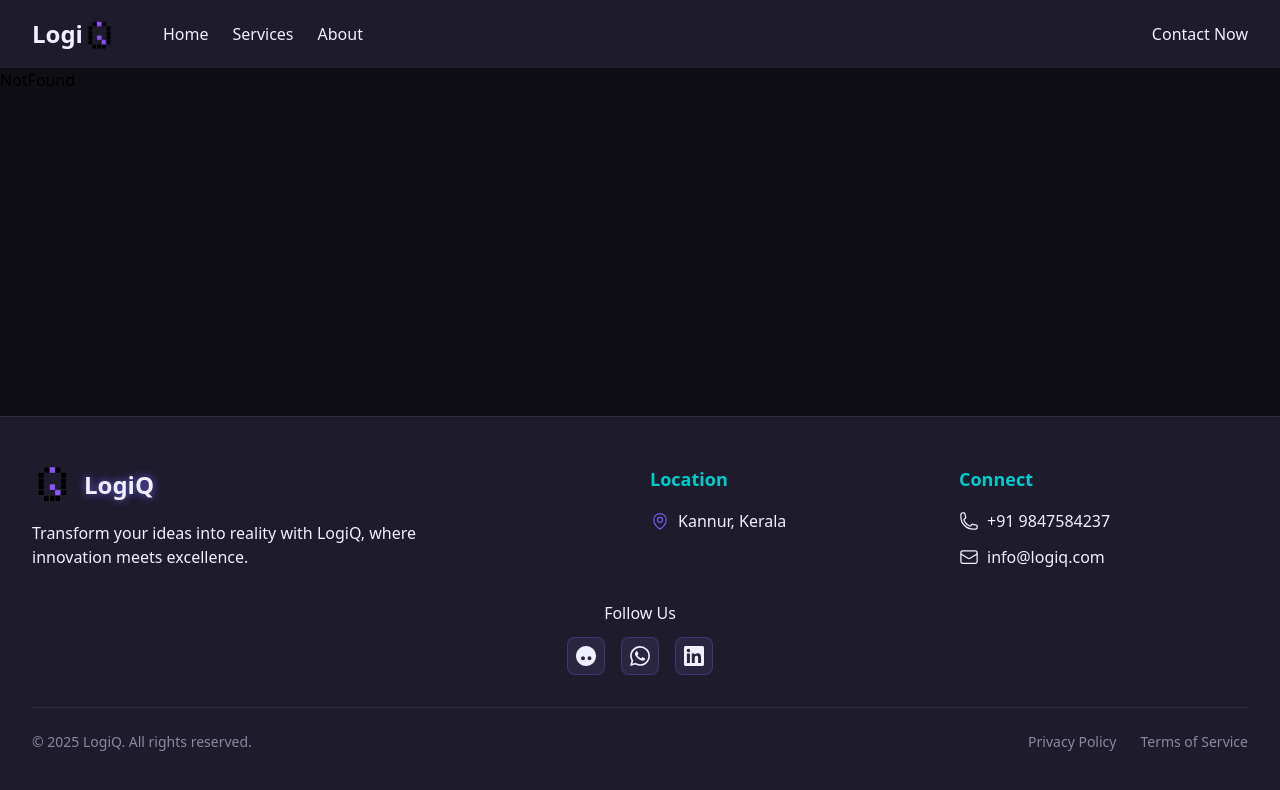
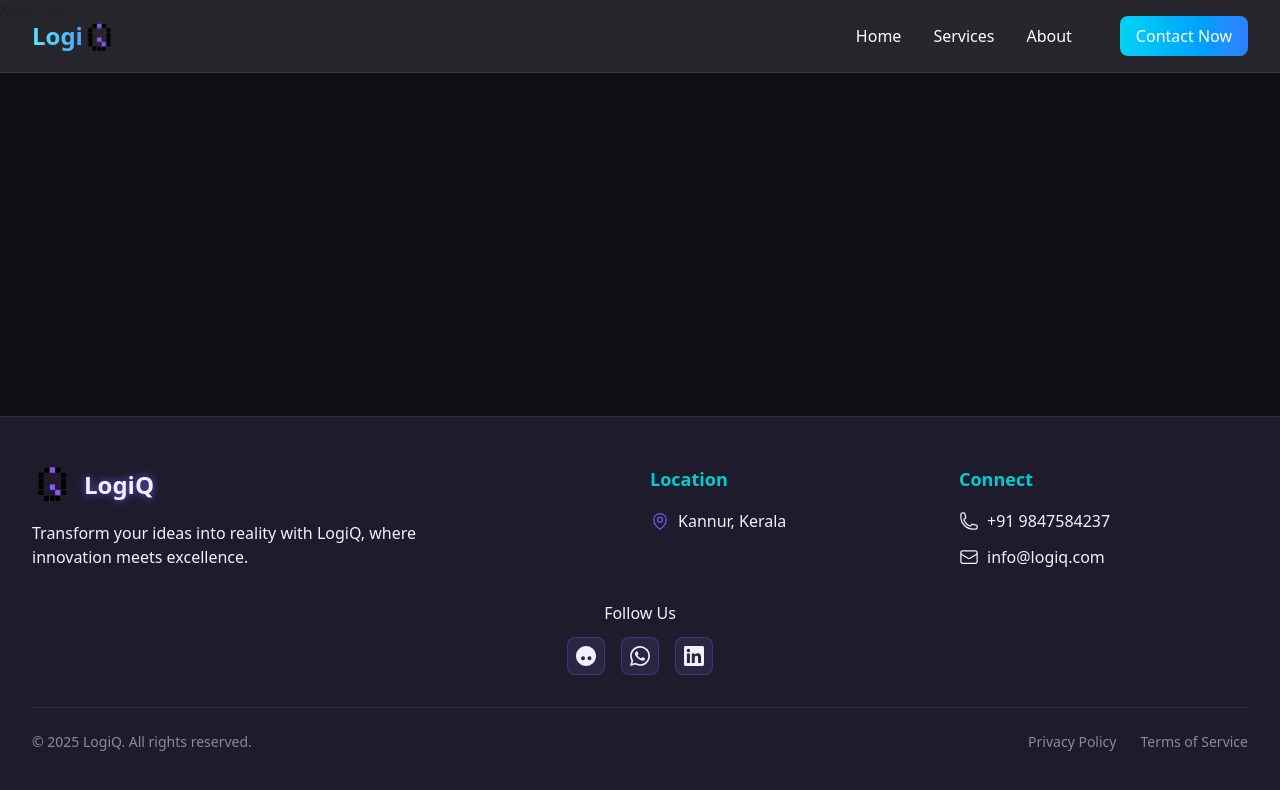
Before and after one commit to aakamshpm/logiQ, a React (Vite) app: page /contact in a window 1280 px wide. Shown: the top 790 px of the page. Built offline with nearby package versions, Linux system fonts and the light colour scheme.

Commit message:
made the navbar blurred with fixed postition

```diff
--- a/src/components/Navbar.tsx
+++ b/src/components/Navbar.tsx
@@ -5,9 +5,9 @@ const Navbar = () => {
   const [toggle, setToggle] = useState(false);
 
   return (
-    <nav className="bg-secondary w-full px-3 py-4">
+    <nav className="w-full fixed top-0 left-0 z-50 bg-white/10 backdrop-blur-md border-b border-white/10">
       {/* Mobile Navigation Bar */}
-      <div className="flex flex-row justify-between items-center md:hidden">
+      <div className="flex flex-row justify-between items-center md:hidden p-4">
         <div
           className="cursor-pointer"
           onClick={() => setToggle((prev) => !prev)}
@@ -18,7 +18,7 @@ const Navbar = () => {
             viewBox="0 0 24 24"
             strokeWidth="1.5"
             stroke="currentColor"
-            className="size-6 text-primary"
+            className="size-6 text-white"
           >
             <path
               strokeLinecap="round"
@@ -29,8 +29,9 @@ const Navbar = () => {
         </div>
 
         <Link to="/" className="flex flex-row items-center w-max">
-          <h3 className="text-2xl font-bold text-primary">Logi</h3>
-
+          <h3 className="text-2xl font-bold bg-gradient-to-r from-cyan-300 to-blue-400 text-transparent bg-clip-text">
+            Logi
+          </h3>
           <img
             className="w-8 mt-1 object-cover"
             src="/images/logo.png"
@@ -39,25 +40,37 @@ const Navbar = () => {
         </Link>
 
         {toggle && (
-          <div className="absolute top-16 left-0 w-full bg-secondary shadow-lg p-4">
+          <div className="absolute top-16 left-0 w-full bg-white/10 backdrop-blur-md border-b border-white/10 p-4">
             <ul className="flex flex-col space-y-4">
               <li>
-                <Link to="/" className="text-primary">
+                <Link
+                  to="/"
+                  className="text-white hover:text-cyan-300 transition-colors"
+                >
                   Home
                 </Link>
               </li>
               <li>
-                <Link to="/about" className="text-primary ">
+                <Link
+                  to="/about"
+                  className="text-white hover:text-cyan-300 transition-colors"
+                >
                   About
                 </Link>
               </li>
               <li>
-                <Link to="/services" className="text-primary">
+                <Link
+                  to="/services"
+                  className="text-white hover:text-cyan-300 transition-colors"
+                >
                   Services
                 </Link>
               </li>
               <li>
-                <Link to="/contact" className="text-primary ">
+                <Link
+                  to="/contact"
+                  className="text-white hover:text-cyan-300 transition-colors"
+                >
                   Contact
                 </Link>
               </li>
@@ -66,62 +79,53 @@ const Navbar = () => {
         )}
       </div>
 
-      {/* Desktop Navigaton Bar */}
-      <div>
-        <div className="hidden md:flex md:justify-between md:items-center px-5">
-          <Link
-            to="/"
-            className="flex flex-row items-center gap-x-12 justify-between w-max"
-          >
-            <div className="flex flex-row items-center">
-              <h3 className="text-2xl font-bold text-primary">Logi</h3>
+      {/* Desktop Navigation Bar */}
+      <div className="hidden md:flex justify-between items-center p-4 px-8">
+        <Link to="/" className="flex flex-row items-center">
+          <h3 className="text-2xl font-bold bg-gradient-to-r from-cyan-300 to-blue-400 text-transparent bg-clip-text">
+            Logi
+          </h3>
           <img
             className="w-8 mt-1 object-cover"
             src="/images/logo.png"
             alt="LogiQ"
           />
-            </div>
+        </Link>
 
-            <ul className="flex space-x-6">
+        <div className="flex items-center gap-x-12">
+          <ul className="flex space-x-8">
             <li>
               <Link
                 to="/"
-                  className="text-primary hover:text-blue-400 transition-colors"
+                className="text-white hover:text-cyan-300 transition-colors"
               >
                 Home
               </Link>
             </li>
-
             <li>
               <Link
                 to="/services"
-                  className="text-primary hover:text-blue-400 transition-colors"
+                className="text-white hover:text-cyan-300 transition-colors"
               >
                 Services
               </Link>
             </li>
-
             <li>
               <Link
                 to="/about"
-                  className="text-primary hover:text-blue-400 transition-colors"
+                className="text-white hover:text-cyan-300 transition-colors"
               >
                 About
               </Link>
             </li>
           </ul>
-          </Link>
 
-          <ul className="flex space-x-6">
-            <li>
           <Link
             to="/contact"
-                className="text-primary hover:text-blue-400 transition-colors"
+            className="px-4 py-2 bg-gradient-to-r from-cyan-400 to-blue-500 text-white rounded-lg hover:from-cyan-500 hover:to-blue-600 transition-all duration-300"
           >
             Contact Now
           </Link>
-            </li>
-          </ul>
         </div>
       </div>
     </nav>
--- a/src/pages/Home.tsx
+++ b/src/pages/Home.tsx
@@ -1,4 +1,5 @@
 import { useState, useEffect } from "react";
+import { Link } from "react-router-dom";
 
 const Home = () => {
   const [currentImage, setCurrentImage] = useState(0);
@@ -44,12 +45,12 @@ const Home = () => {
         </p>
 
         <div className="mt-8">
-          <a
-            href="/services"
+          <Link
+            to="/services"
             className="inline-block px-8 py-4 bg-gradient-to-r from-cyan-400 to-blue-500 text-white font-bold rounded-xl hover:from-cyan-500 hover:to-blue-600 transition-all duration-300 shadow-lg hover:shadow-xl hover:scale-105"
           >
             Explore Our Services →
-          </a>
+          </Link>
         </div>
       </div>
     </div>
```
Also changed, not shown: src/pages/Contact.tsx (added). Lines whose indentation alone changed are shown as unchanged.
